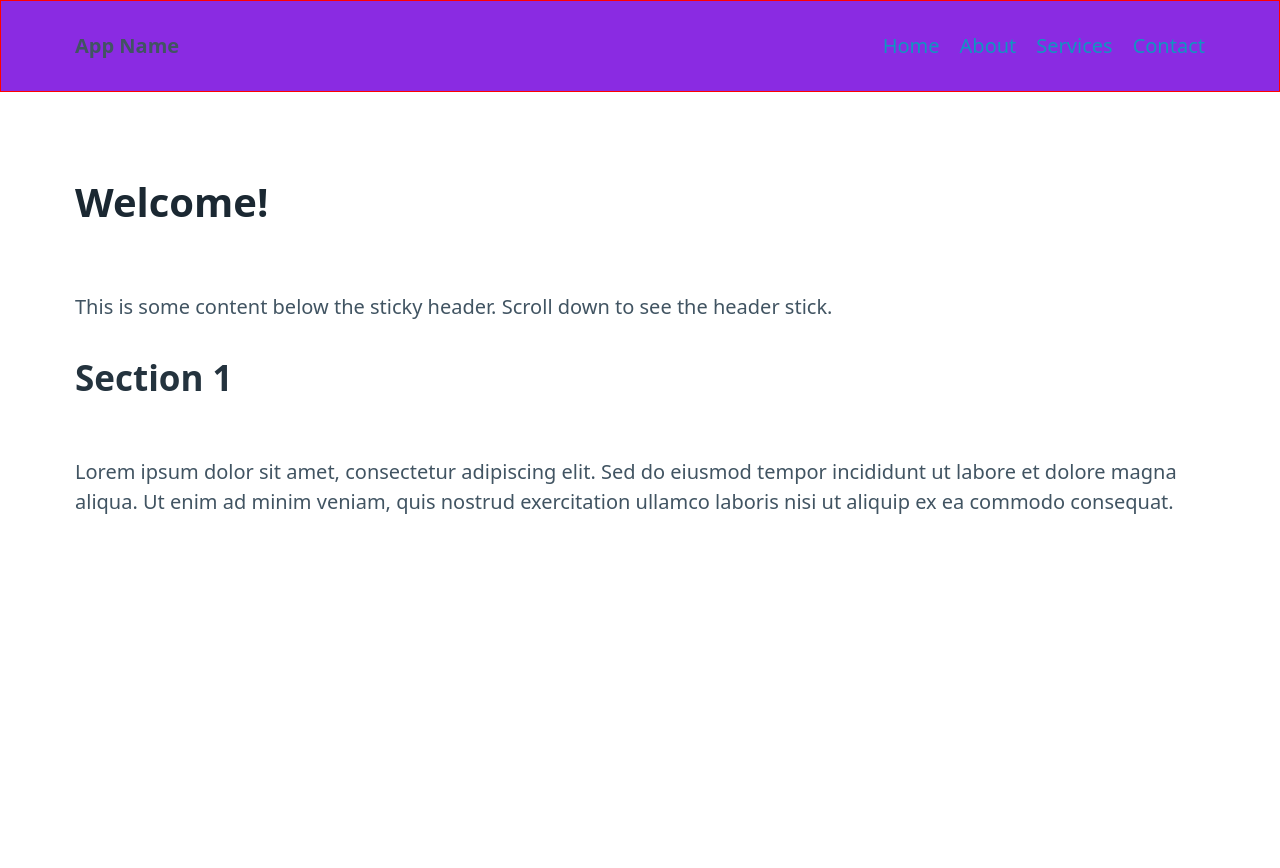
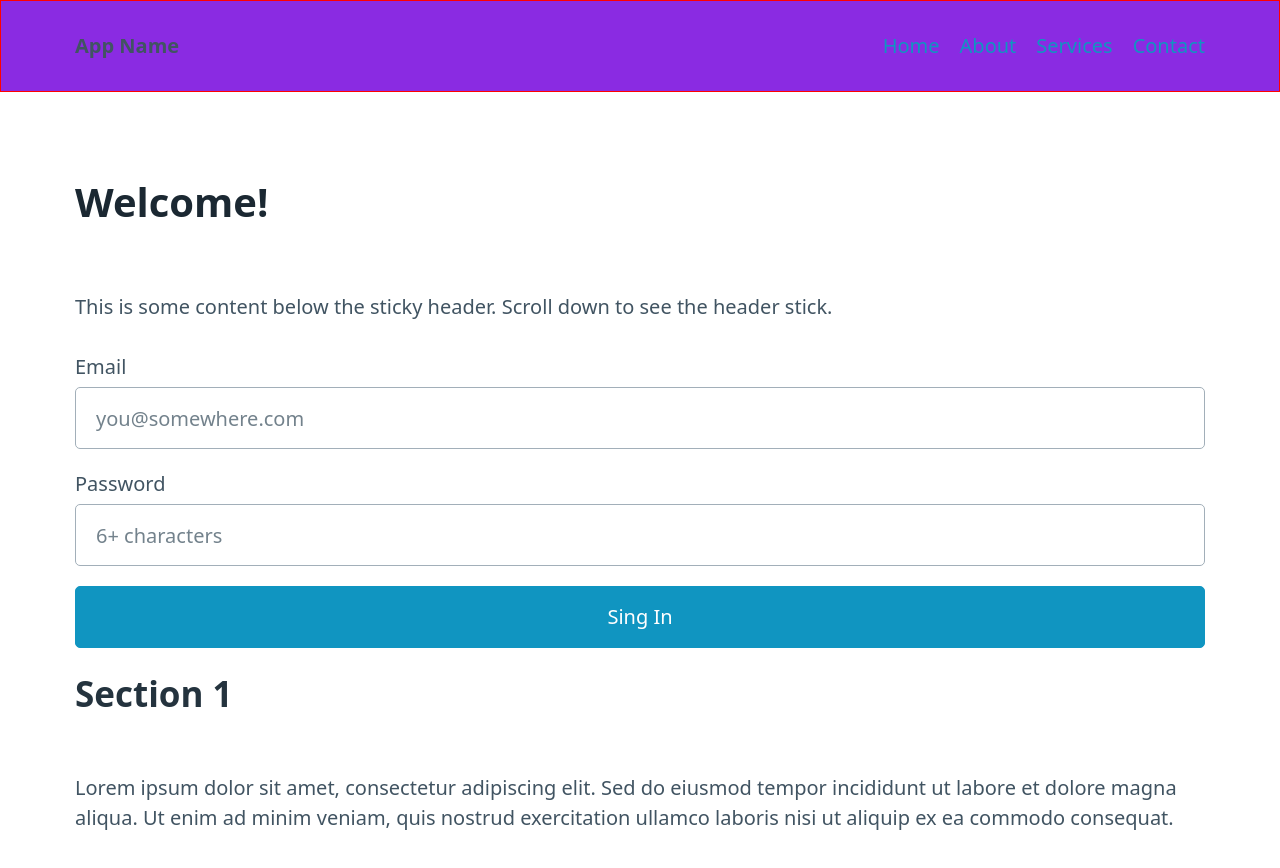
Before and after one commit to ramithwork/Web-App-setup, a website built with Parcel: page src/index.html in a window 1280 px wide. Shown: the top 868 px of the page. Built offline with nearby package versions, Linux system fonts and the light colour scheme.

Commit message:
Add sign-in form to main content section

```diff
--- a/src/index.html
+++ b/src/index.html
@@ -65,6 +65,13 @@
         This is some content below the sticky header. Scroll down to see the
         header stick.
       </p>
+      <div>
+        <label for="">Email</label
+        ><input type="email" name="" id="" placeholder="you@somewhere.com" />
+        <label for="">Password</label
+        ><input type="password" name="" id="" placeholder="6+ characters" />
+        <button type="submit">Sing In</button>
+      </div>
 
       <section>
         <h2>Section 1</h2>
```
Also changed, not shown: README.md.
